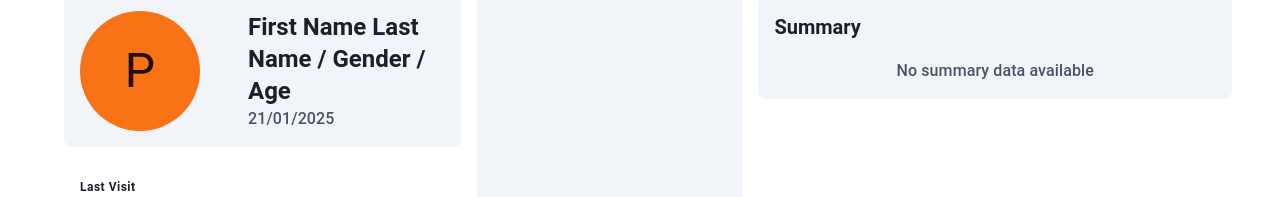
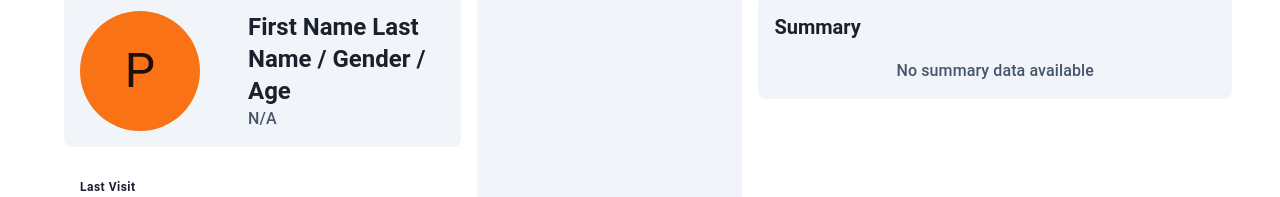
Before and after one commit to shubh57/ehr, a React (Vite) app: page /patient_details/1 in a window 1280 px wide. Shown: the part 135-332 px from the top of the page. Built offline with nearby package versions, Linux system fonts and the light colour scheme.

Commit message:
Changed to display MR Number in patient details page

```diff
--- a/src/components/PatientCard.tsx
+++ b/src/components/PatientCard.tsx
@@ -82,7 +82,7 @@ const PatientCard: React.FC<PatientCardProps> = ({ patient_id }) => {
                             {patientData?.date_of_birth ? calculateAge(patientData.date_of_birth) : 'Age'}
                         </Typography>
                         <Typography variant='body1' color='textSecondary'>
-                            {new Date(patientData?.created_at || Date.now()).toLocaleDateString('en-GB')}
+                            {patientData?.mr_number || "N/A"}
                         </Typography>
                     </Box>
                 </>
```
